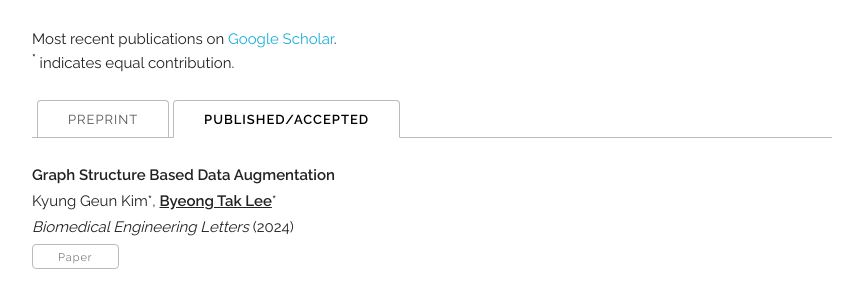
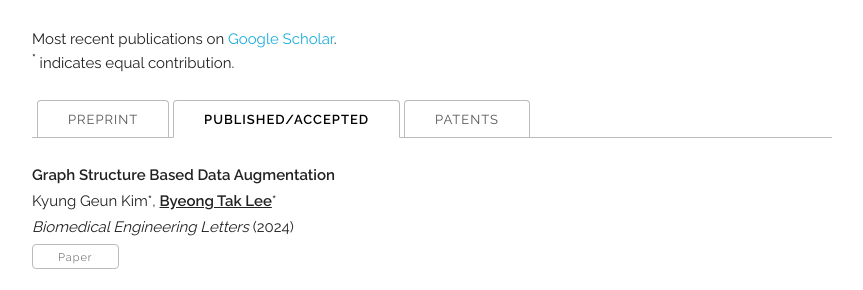
Before and after one commit to byeongtak/byeongtak.github.io, a Jekyll site: the page built from index.html, in a window 1280 px wide and 900 px high, scrolled down 664 px. Shown: the part 148-438 px from the top of the window, without its empty margins (208-1071 px from the left). Built offline with Jekyll 4.4.1, drawn with Linux system fonts in a browser that asks for light colours.

Commit message:
Update index.html

```diff
--- a/index.html
+++ b/index.html
@@ -57,6 +57,7 @@ layout: default
   <ul class="tab-nav">
     <li><div class="button" data-ref="#papers-preprint">Preprint</div></li>
     <li><div class="button active" data-ref="#papers-reviewed">Published/Accepted</div></li>
+    <li><div class="button" data-ref="#patents">Patents</div></li>
   </ul>
 
   <div class="tab-content">
@@ -86,7 +87,7 @@ layout: default
 
     <!-- Tab: Peer Reviewed -->
     <div class="tab-pane active" id="papers-reviewed">
-      {% assign reviewed_papers = site.data.publications.papers | where_exp: "item", "item.year != 'preprint'" %}
+      {% assign reviewed_papers = site.data.publications.papers | where_exp: "item", "item.year != 'preprint' and item.type != 'patent'" %}
       {% for paper in reviewed_papers %}
         <div class="paper">
           <div class="row">
@@ -106,8 +107,32 @@ layout: default
           </div>
         </div>
       {% endfor %}
+    </div>
 
+    <!-- Tab: Patents -->
+    <div class="tab-pane active" id="patents">
+      {% assign patents = site.data.publications.papers | where_exp: "item", "item.year != 'preprint' and item.type == 'patent'" %}\
+      {% for paper in patents %} -->
+        <div class="paper">
+          <div class="row">
+            <div class="twelve columns">
+              <p class="title"><b>{{ paper.title }}</b></p>
+              <p>{{ paper.authors }}</p>
+              <p><i>{{ paper.venue }}</i> ({{ paper.year }})</p>
+              <div class="paper-buttons">
+                {% if paper.paper_pdf %}
+                  <a class="button" href="{{ paper.paper_pdf }}" target="_blank">Paper</a>
+                {% endif %}
+                {% if paper.code %}
+                  <a class="button" href="{{ paper.code }}" target="_blank">Code</a>
+                {% endif %}
+              </div>
+            </div>
+          </div>
+        </div>
+      {% endfor %}
     </div>
+
   </div>
 </div>
 
```
